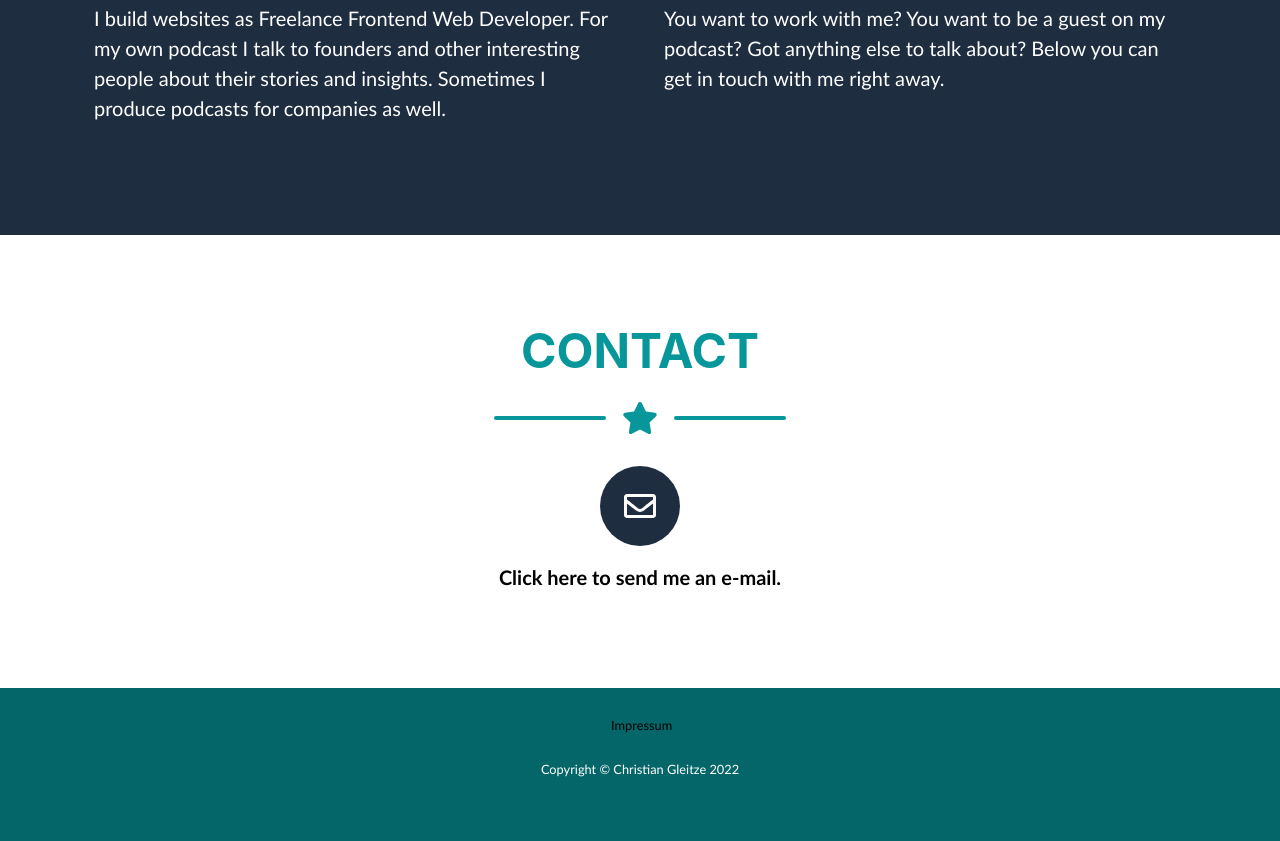
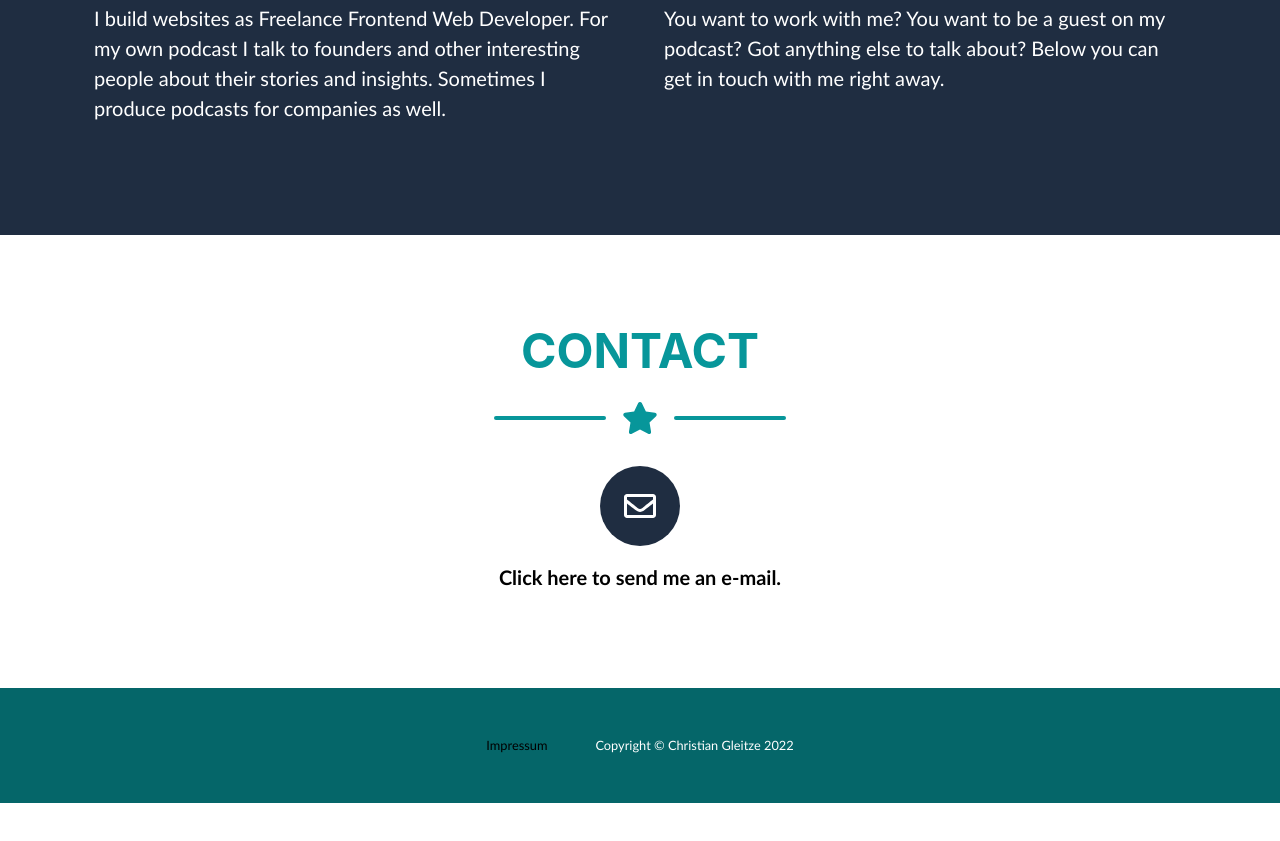
Before and after one commit to chrisgleitze/bootstrap-one-pager, a plain HTML site: page index.html in a window 1280 px wide. Shown: the part 1972-2813 px from the top of the page. After the commit the page ends 2775 px from the top, so only its background shows below. Drawn offline with nearby package versions, Linux system fonts and the light colour scheme; a web font is replaced by a local one.

Commit message:
proper layout copyright section index.html

```diff
--- a/index.html
+++ b/index.html
@@ -303,10 +303,15 @@
     </section>
 
     <!-- Copyright Section-->
-    <section class="copyright py-4 text-center text-white">
-        <div class="container"><small class="pre-wrap"> <a href="pages/impressum.html">Impressum</a>
-                <div class=".col-6 .col-md-4">Copyright © Christian Gleitze 2022</div>
-            </small></div>
+    <section class="copyright ext-center text-white">
+        <div class="container">
+            <small class="pre-wrap">
+                <div class="row justify-content-md-center">
+                    <div class="col col-lg-auto"><a href="pages/impressum.html">Impressum</a></div>
+                    <div class="col col-lg-auto">Copyright © Christian Gleitze 2022</div>
+                </div>
+            </small>
+        </div>
     </section>
     <!-- Scroll to Top Button (Only visible on small and extra-small screen sizes)-->
     <div class="scroll-to-top d-lg-none position-fixed"><a
```
